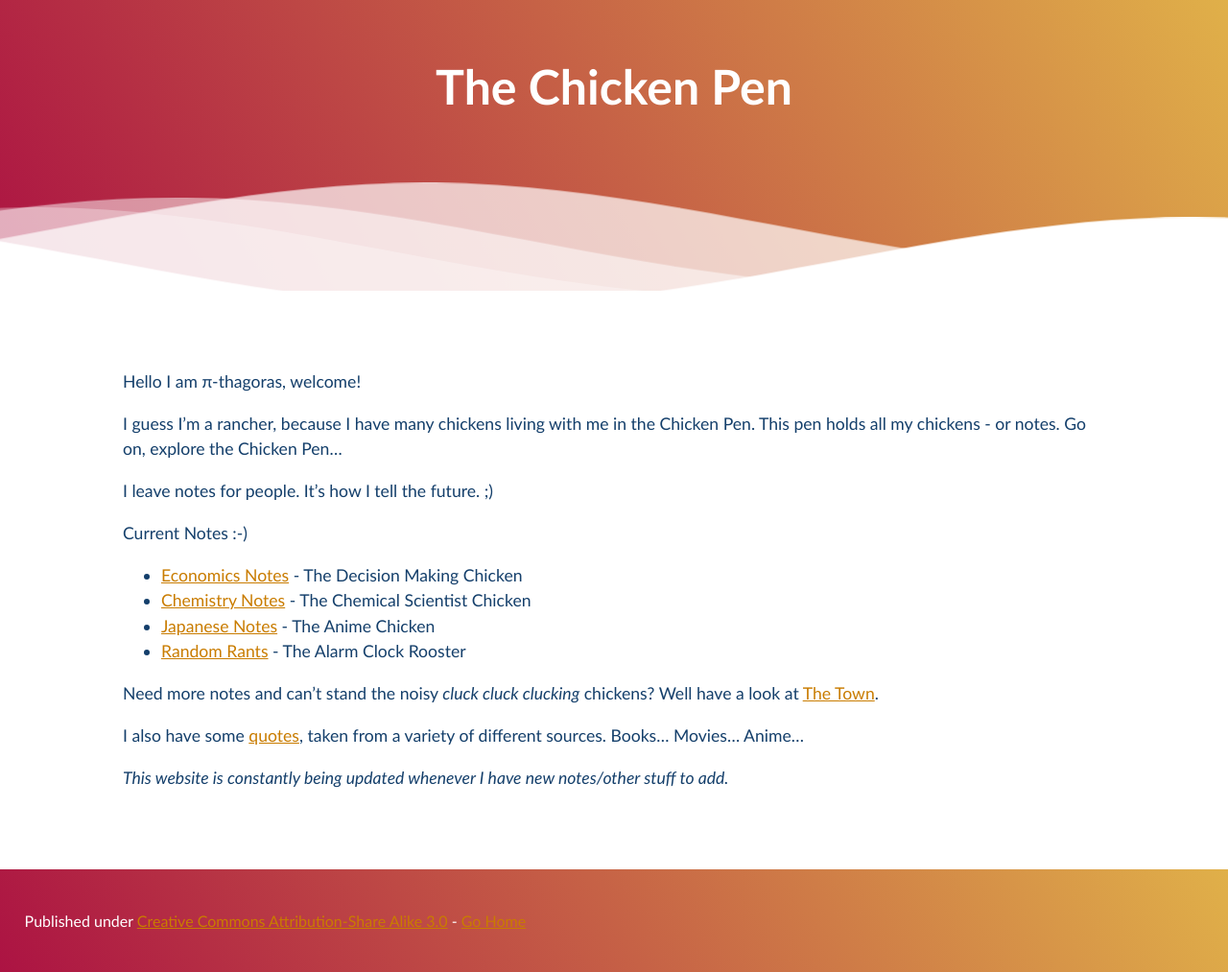
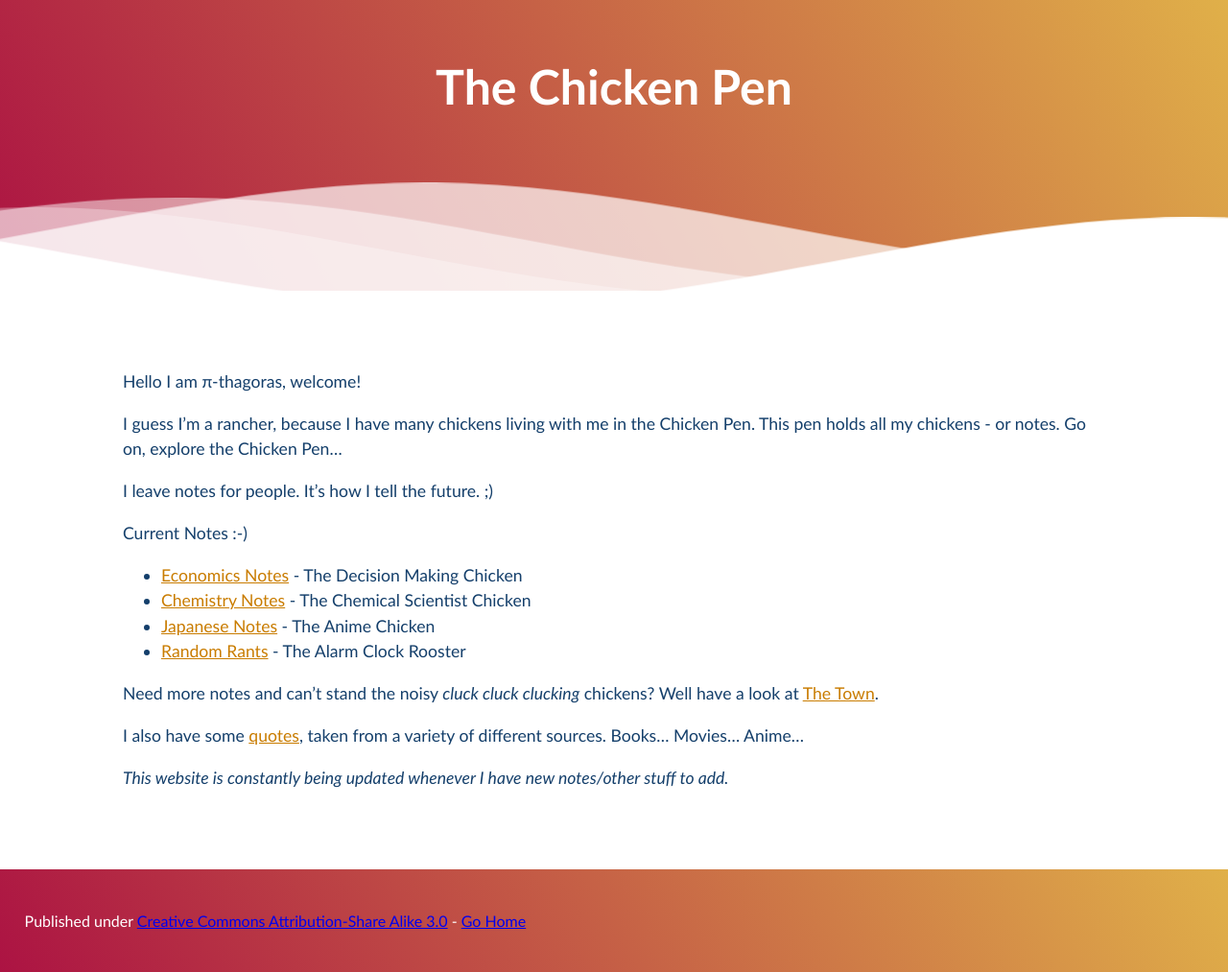
Before and after one commit to Pi-thagoras/the-chicken-pen, a Jekyll site: the page built from index.md, in a window 1280 px wide. Shown: the whole page at 96% size. Built offline with Jekyll 4.4.1, drawn with Linux system fonts in a browser that asks for light colours.

Commit message:
linkkkkkkkkkkk

```diff
--- a/assets/css/styles.css
+++ b/assets/css/styles.css
@@ -24,12 +24,12 @@ p {
   font-family: Calibri, 'Trebuchet MS', sans-serif;
 }
 
-a {
+.page-content a {
   color: #c97c00;
   transition: all .2s linear;
 }
 
-a:hover {
+.page-content a:hover {
   color: #e3971c;
 }
 
```
